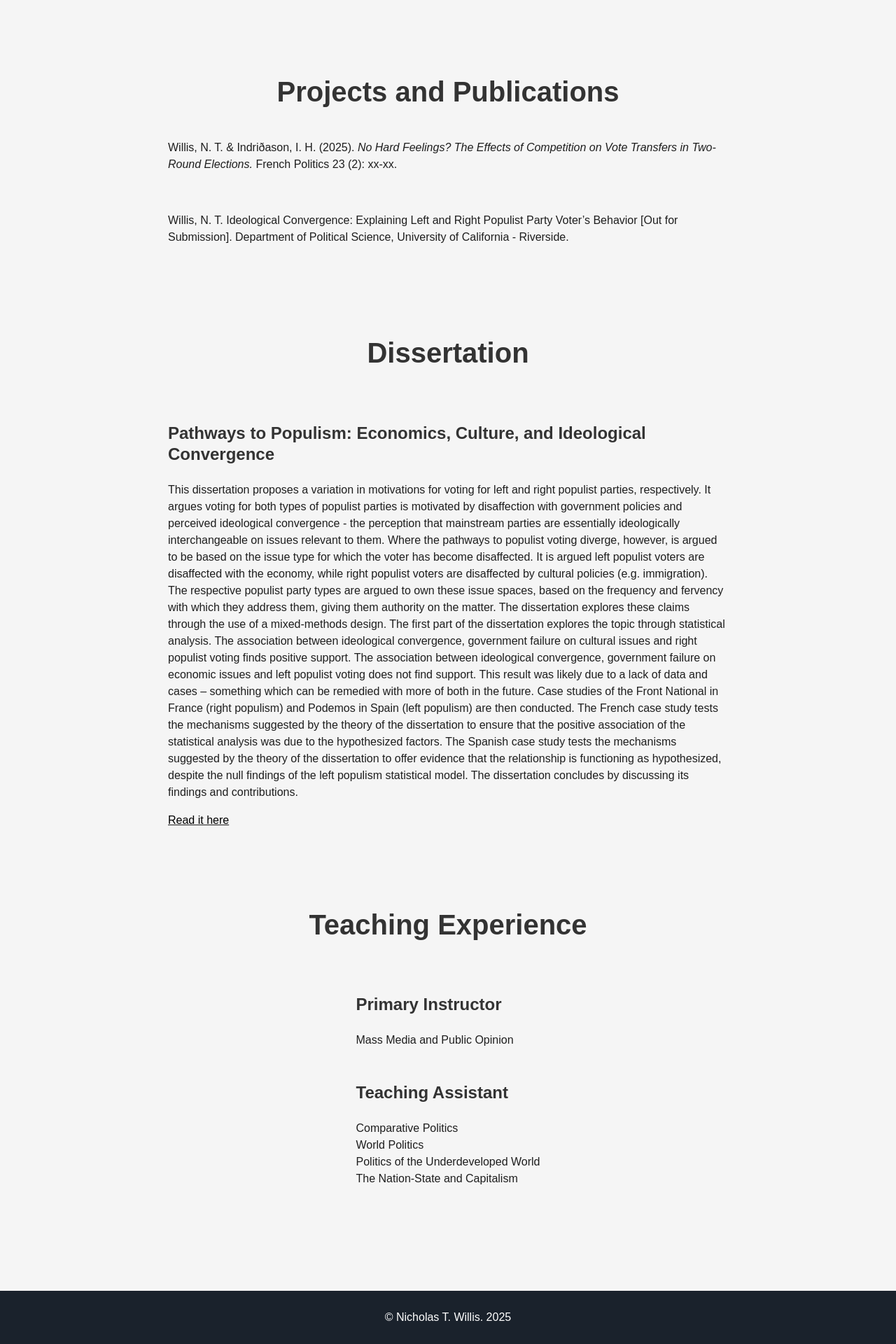
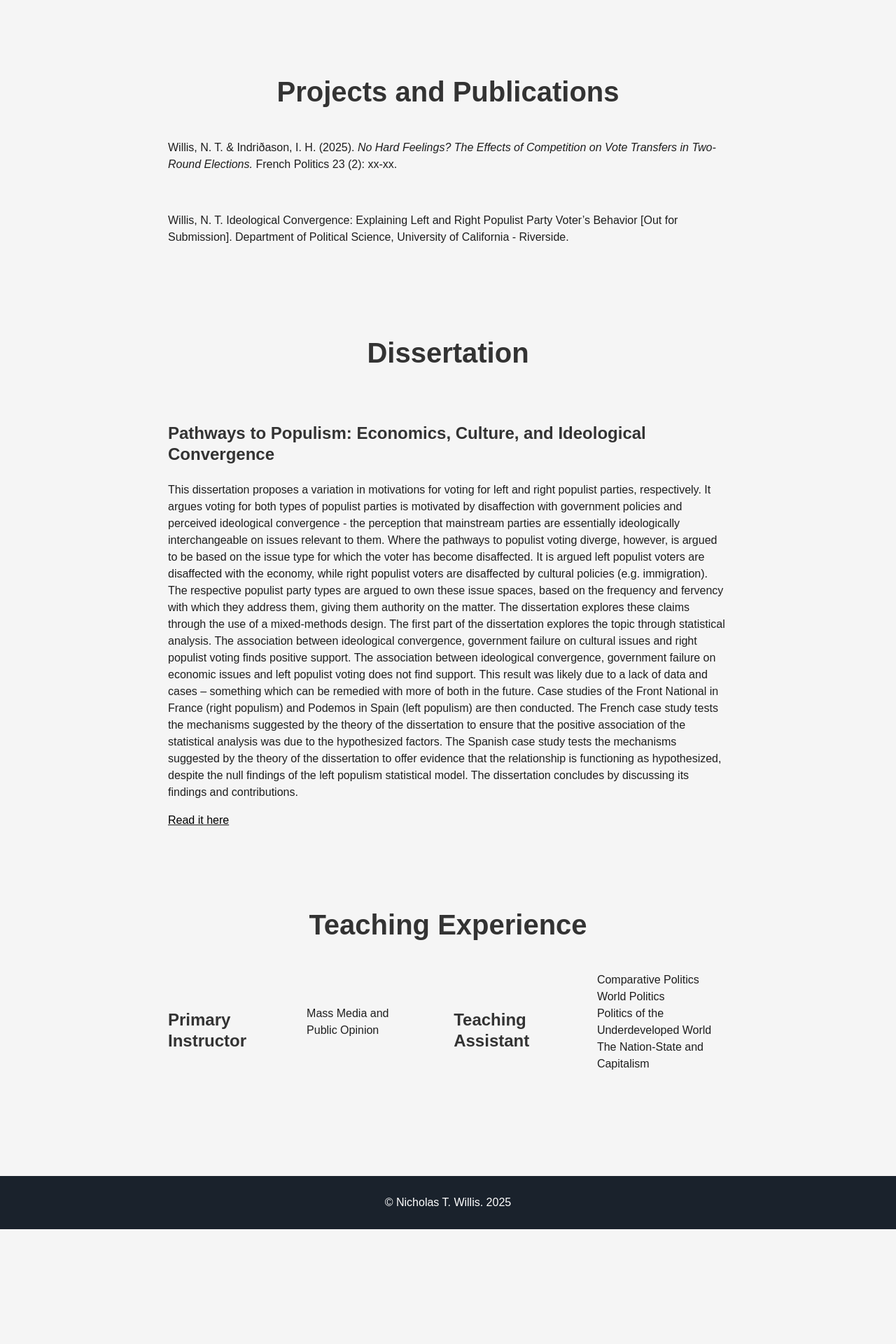
Before and after one commit to SimplyWillis/nicholastwillis, a Jekyll site: the page built from index.html, in a window 1280 px wide. Shown: the part 2387-4307 px from the top of the page at 70% size. Built offline with Jekyll 4.4.1, drawn with Linux system fonts in a browser that asks for light colours; nearby versions of some CDN libraries; after the commit the page ends 4143 px from its top, so only the background shows below that.

Commit message:
Update teachingexperience.html

```diff
--- a/_includes/teachingexperience.html
+++ b/_includes/teachingexperience.html
@@ -1,7 +1,10 @@
 <head>
   <style>
-.plain_list ul {
-  list-style: none;
+.teachcontainer {
+  display: flex;
+  align-items: center;
+  column-gap: 50px;
+  justify-content: center;
 }
 </style>
 </head>
@@ -10,6 +13,7 @@
 
 <div style="text-align: center;">
   <div style="display: inline-block; text-align: left; max-width: 800px;">
+    <div class="teachcontainer">
       <h3>Primary Instructor</h3>
         <p>Mass Media and Public Opinion
         </p>
@@ -24,6 +28,7 @@ Politics of the Underdeveloped World
 The Nation-State and Capitalism
 
         </p>
+      </div>
     </div>
   </div>
 </div>
```
